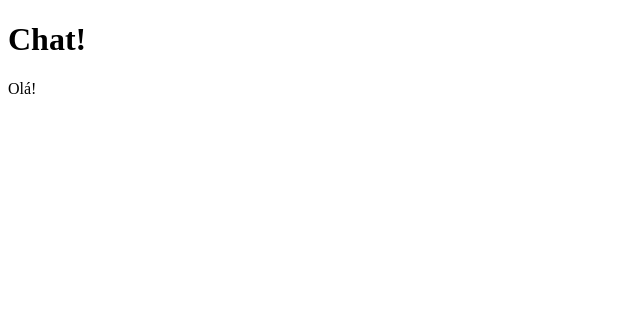
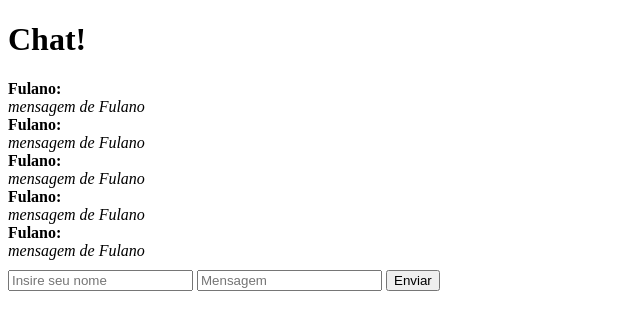
Before and after one commit to Azevor/sdtp, a Flask app: page / in a window 1280 px wide. Shown: the top 330 px of the page, without its empty margins (0-640 px from the left). Run offline with Flask 2, Linux system fonts and the light colour scheme.

Commit message:
Teste 3.

```diff
--- a/templates/index.html
+++ b/templates/index.html
@@ -5,7 +5,24 @@
     <meta charset="UTF-8">
     <meta http-equiv="X-UA-Compatible" content="IE=edge">
     <meta name="viewport" content="width=device-width, initial-scale=1.0">
+    <link rel="icon" href="https://cdn3.iconfinder.com/data/icons/awesome-lineca-vol-3/17/themify-favicon-alt-512.png"
+        type="image/x-icon">
     <title>Chat IO</title>
+
+    <style>
+        .chat {
+            display: flex;
+            flex-direction: column;
+        }
+
+        .chat span {
+            margin-bottom: 10px;
+        }
+
+        form {
+            margin-top: 10px;
+        }
+    </style>
 </head>
 
 <body>
@@ -14,10 +31,61 @@
     </header>
 
     <main>
-        <p>Olá!</p>
+        <div class="chat">
+            <strong>Fulano:</strong> <i>mensagem de Fulano</i>
+            <strong>Fulano:</strong> <i>mensagem de Fulano</i>
+            <strong>Fulano:</strong> <i>mensagem de Fulano</i>
+            <strong>Fulano:</strong> <i>mensagem de Fulano</i>
+            <strong>Fulano:</strong> <i>mensagem de Fulano</i>
+        </div>
+
+        <form>
+            <input type="text" placeholder="Insire seu nome">
+            <input type="text" placeholder="Mensagem">
+            <button type="submit">Enviar</button>
+        </form>
     </main>
 
-    <footer></footer>
+    <footer>
+        <!-- https://cdnjs.com/libraries/socket.io -->
+        <!-- <script src="https://cdnjs.cloudflare.com/ajax/libs/socket.io/4.1.2/socket.io.js"
+            integrity="sha512-iZIBSs+gDyTH0ZhUem9eQ1t4DcEn2B9lHxfRMeGQhyNdSUz+rb+5A3ummX6DQTOIs1XK0gOteOg/LPtSo9VJ+w=="
+            crossorigin="anonymous" referrerpolicy="no-referrer"></script> -->
+        <!-- <script>
+            window.onload = function () {
+                // const socket = io('localhost:5000');
+                const socket = io('http://191.235.228.35:80');
+                socket.on('connect', () => {
+                    socket.send('Usuário conectado ao socket!')
+                });
+
+                function addToChat(msg) {
+                    const span = document.createElement("span");
+                    const chat = document.querySelector(".chat")
+                    span.innerHTML = `<strong>${msg.name}:</strong> <i>${msg.message}</i>`;
+                    chat.append(span);
+                }
+
+                document.querySelector("form").addEventListener("submit", function (event) {
+                    event.preventDefault();
+
+                    socket.emit('sendMessage', { name: event.target[0].value, message: event.target[1].value })
+                    event.target[0].value = "";
+                    event.target[1].value = "";
+                });
+
+                socket.on('getMessage', (msg) => {
+                    addToChat(msg);
+                });
+
+                socket.on('message', (msgs) => {
+                    for (msg of msgs) {
+                        addToChat(msg);
+                    }
+                });
+            }
+        </script> -->
+    </footer>
 </body>
 
 </html>
```
